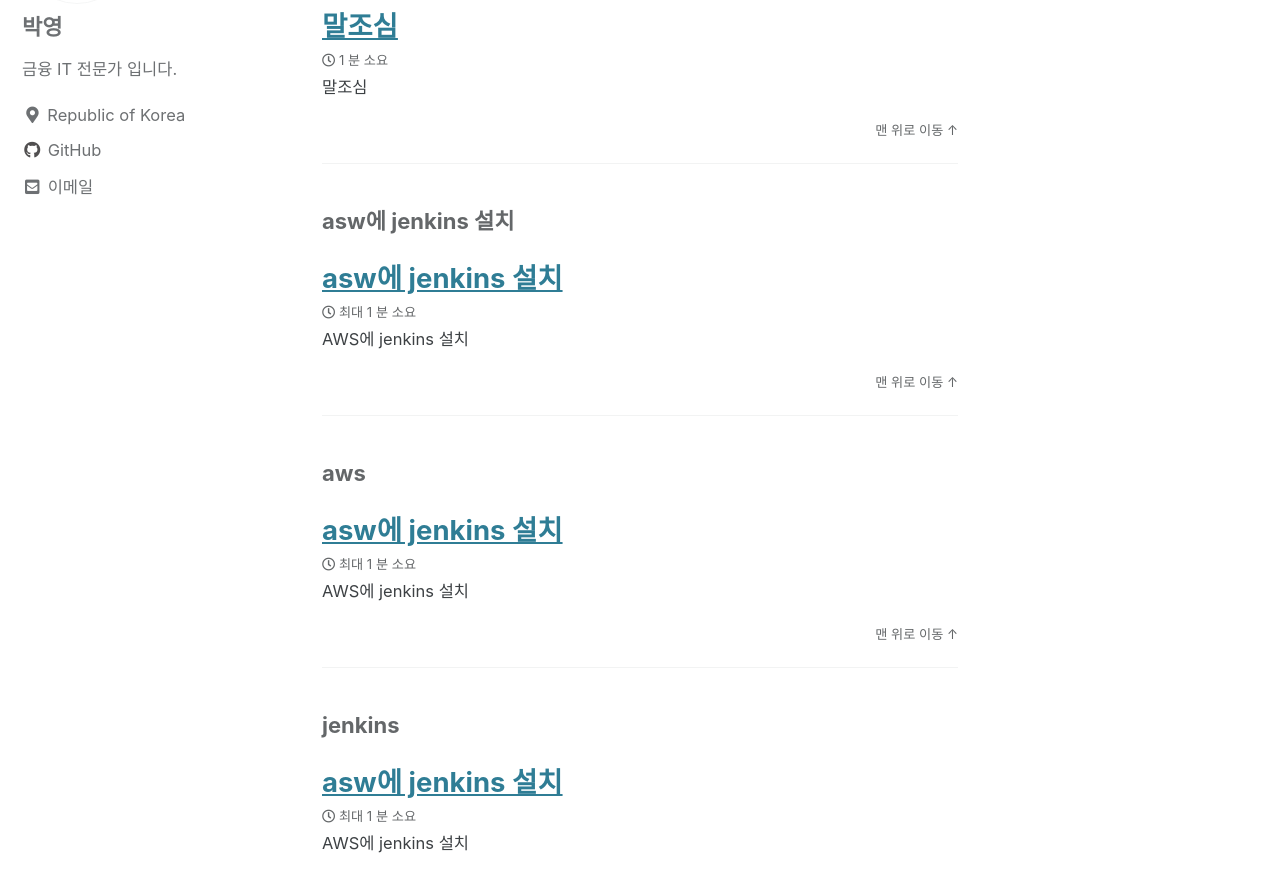
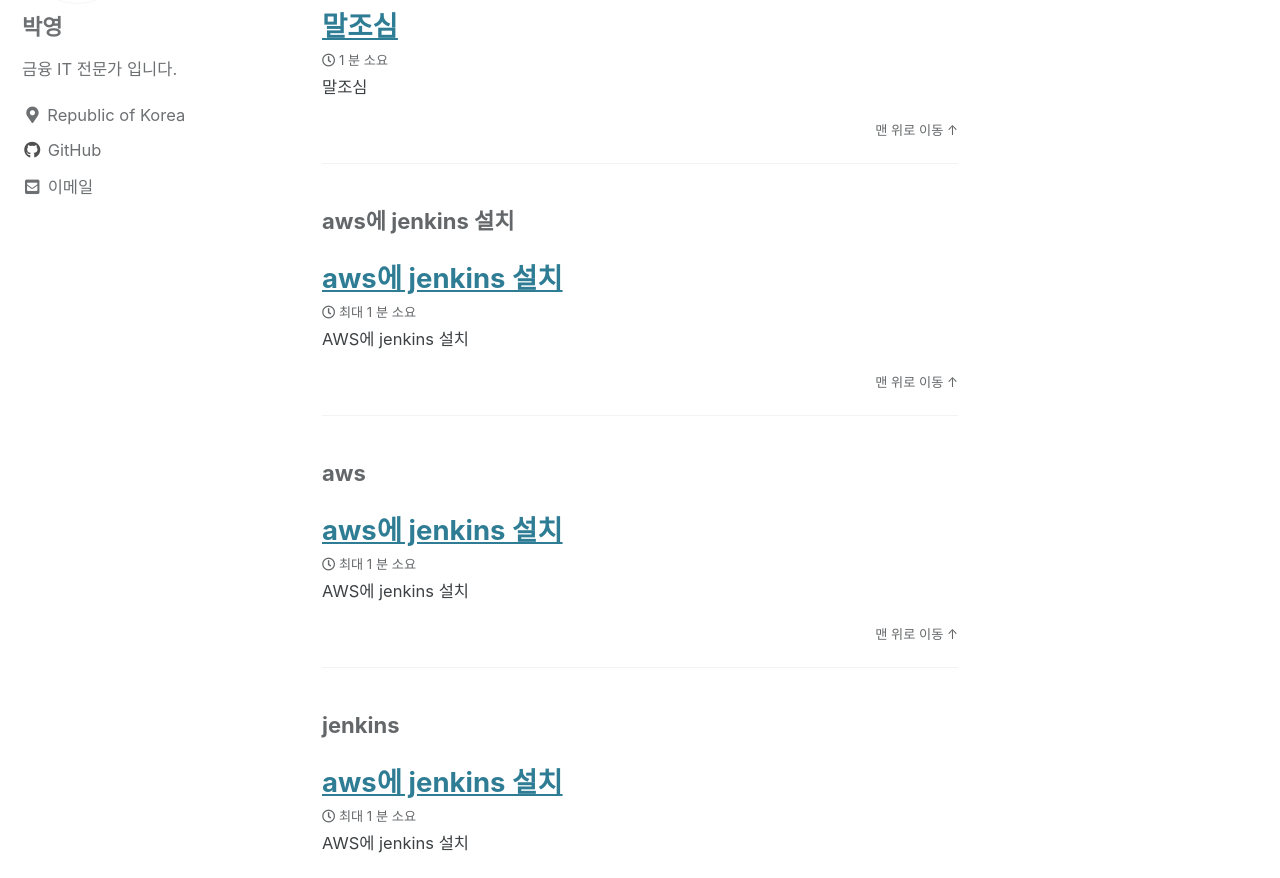
Before and after one commit to py0777/py0777.github.com, a Jekyll site: the page built from _pages/tag-archive.md, in a window 1280 px wide and 1400 px high, scrolled down 58972 px. Shown: the part 172-1050 px from the top of the window. Built offline with Jekyll 4.4.1, drawn with Linux system fonts in a browser that asks for light colours; cached includes are drawn as plain includes; a script that is not in the unit is left out; some of the changed text lies outside the part shown.

Commit message:
Update 2021-05-02-tech-aws-jenkins-1.md

```diff
--- a/_posts/2021-05-02-tech-aws-jenkins-1.md
+++ b/_posts/2021-05-02-tech-aws-jenkins-1.md
@@ -1,10 +1,10 @@
 ---
-  title: "asw에 jenkins 설치"
+  title: "aws에 jenkins 설치"
   categories:
 
     - Tech
   tags:
-    - asw에 jenkins 설치
+    - aws에 jenkins 설치
     - aws
     - jenkins
   toc: true
```
